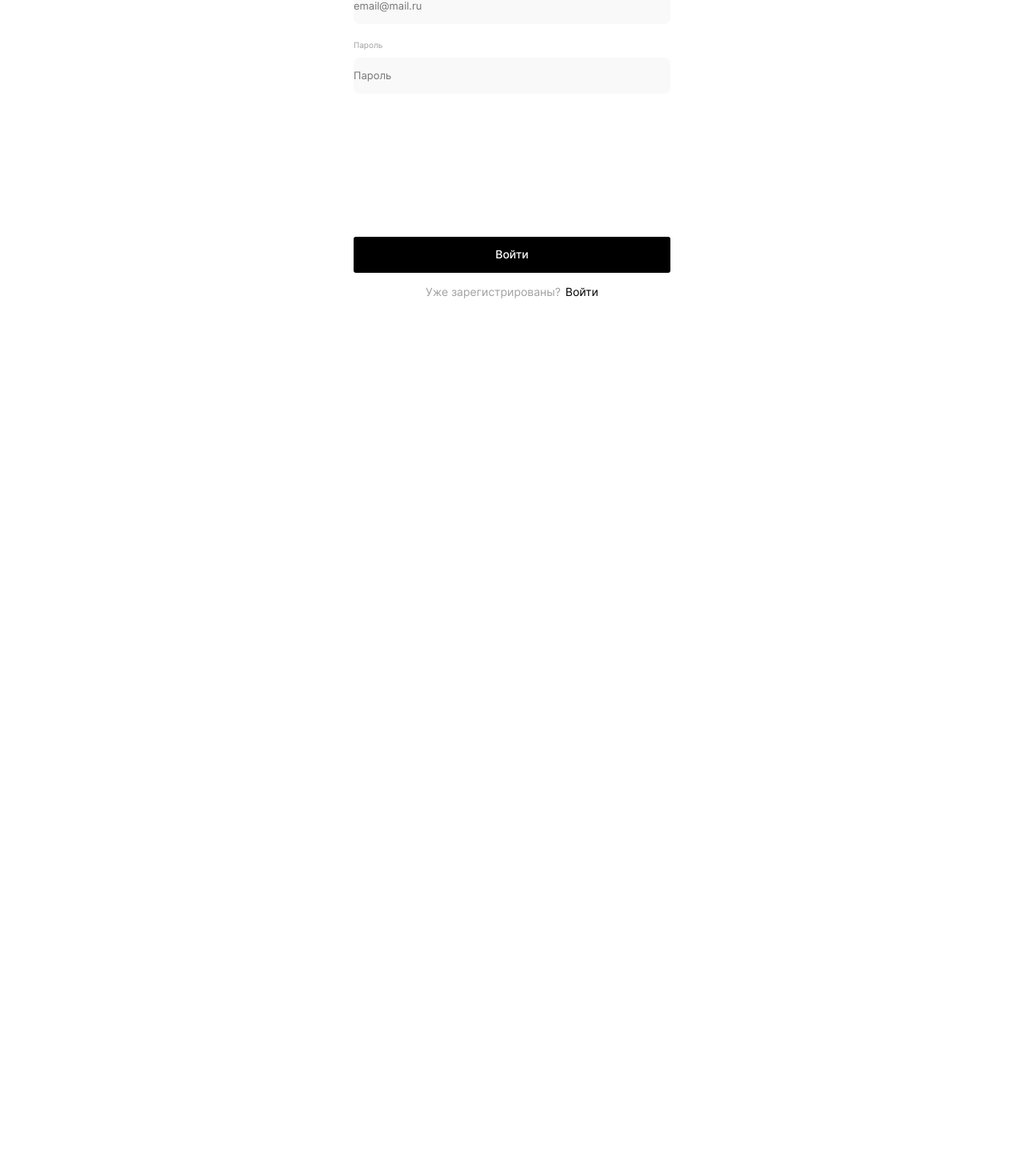
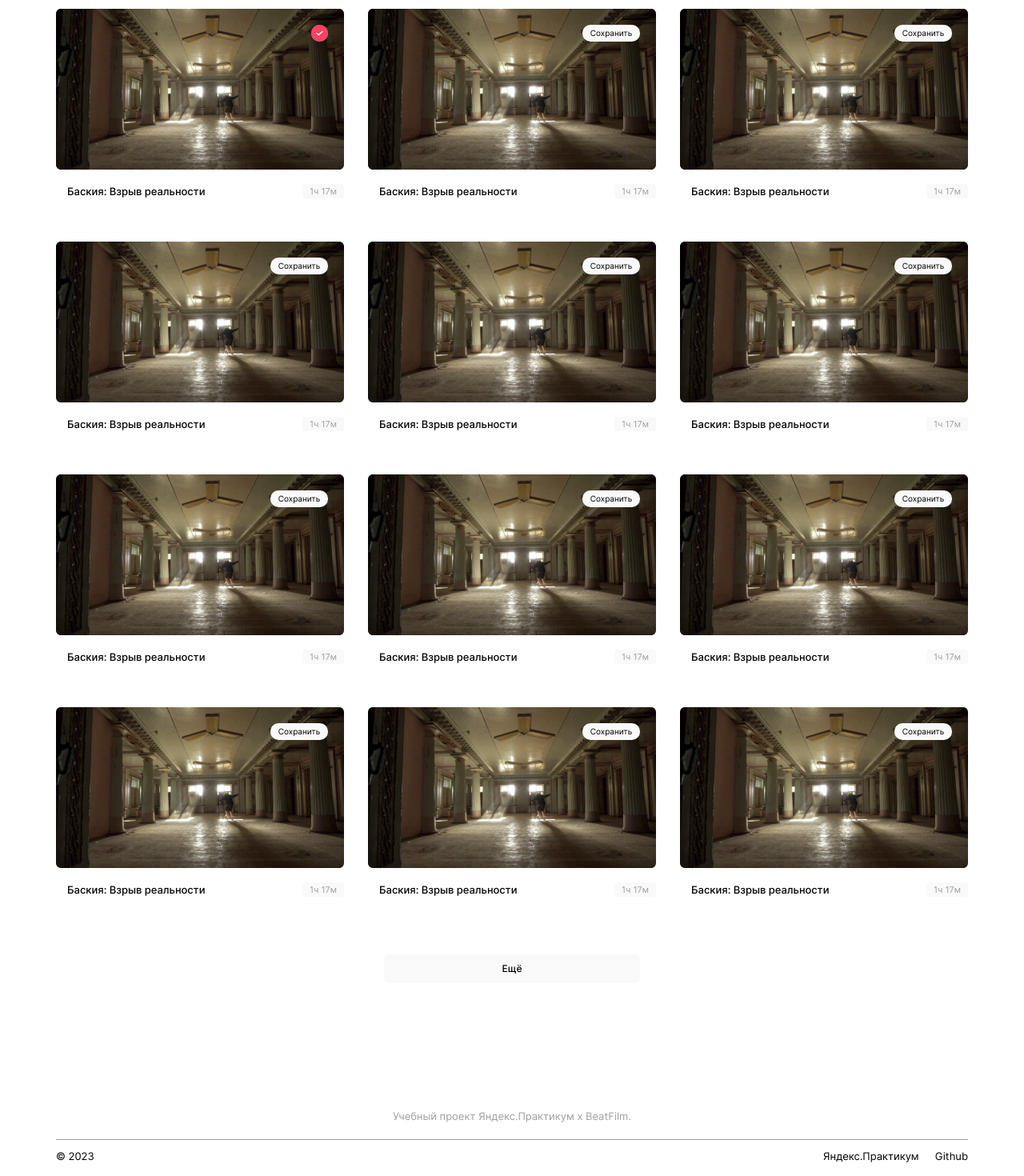
Before and after one commit to KrisGurach/Diploma-frontend, a React (Create React App) app in the folder movies-explorer-frontend/: page /movies in a window 1280 px wide. Shown: the part 346-1816 px from the top of the page at 80% size. Before the commit the page ends 800 px from the top, so only its background shows below. Built offline with nearby package versions, Linux system fonts and the light colour scheme.

Commit message:
added Routes

```diff
--- a/movies-explorer-frontend/src/components/App/App.jsx
+++ b/movies-explorer-frontend/src/components/App/App.jsx
@@ -1,53 +1,50 @@
-import './App.css';
-import Header from '../Header/Header.jsx';
-import Promo from '../Main/Promo/Promo';
-import NavTab from '../Main/Navtab/NavTab';
-import AboutProject from '../Main/AboutProject/AboutProject';
-import Techs from '../Main/Techs/Techs.jsx';
-import AboutMe from '../Main/AboutMe/AboutMe'
-import Portfolio from '../Main/Portfolio/Portfolio';
-import Footer from '../Footer/Footer';
-import SearchForm from '../Movies/SearchForm/SearchForm';
-import MoviesCardList from '../Movies/MoviesCardList/MoviesCardList';
-import LoginV2 from '../Login/Login';
-import Register from '../Register/Register';
+import "./App.css";
+import Header from "../Header/Header.jsx";
+import Promo from "../Main/Promo/Promo";
+import NavTab from "../Main/Navtab/NavTab";
+import AboutProject from "../Main/AboutProject/AboutProject";
+import Techs from "../Main/Techs/Techs.jsx";
+import AboutMe from "../Main/AboutMe/AboutMe";
+import Portfolio from "../Main/Portfolio/Portfolio";
+import Footer from "../Footer/Footer";
+import SearchForm from "../Movies/SearchForm/SearchForm";
+import MoviesCardList from "../Movies/MoviesCardList/MoviesCardList";
+import LoginV2 from "../Login/Login";
+import Register from "../Register/Register";
+import Movies from "../Movies/Movies";
+import Main from "../Main/Main";
+import { Route, Routes } from "react-router-dom";
+import Login from "../Login/Login";
 
 function App() {
   return (
     <div className="App">
-      {/* Лэндинг главный
-       <Header />
-      <Promo />
-      <NavTab />
-      <AboutProject />
-      <Techs />
-      <AboutMe />
-      <Portfolio />
-      <Footer />   */}
+      <Header />
+      <Routes>
 
-      {/* Страница "Все фильмы"
-      <Header />
-      <SearchForm />
-      <MoviesCardList />
-      <Footer />  */}
+        {/* Лэндинг главный */}
+        <Route path="/" element={<Main />} />
 
-      {/* Страница "Сохраненные фильмы" */}
+        {/* Страница "Все фильмы" */}
+        <Route path="/movies" element={<Movies />} />
 
-      {/* Логин
-      <LoginV2 />
-      */}
+        {/* Страница "Сохраненные фильмы" */}
+        {/* <Route path="/saved-movies" element={<SavedMovies />} /> */}
 
-      {/* Регистрация */}
-      <Register />
+        {/* Вход */}
+        <Route path="/signin" element={<Login />} />
 
-      {/* Профиль
-      <Header />
-       */}
+        {/* Регистрация */}
+        <Route path="/signup" element={<Register />} />
 
+        {/* Профиль */}
+        {/* <Route path="/profile" element={<Profile />} /> */}
 
-      {/* 404 */}
+        {/* 404 */}
+        {/* <Route path="*" element={NotFound} /> */}
 
-
+      </Routes>
+      <Footer />
     </div>
   );
 }
--- /dev/null
+++ b/movies-explorer-frontend/src/components/Main/Main.jsx
@@ -0,0 +1,19 @@
+import AboutMe from "./AboutMe/AboutMe";
+import AboutProject from "./AboutProject/AboutProject";
+import NavTab from "./Navtab/NavTab";
+import Portfolio from "./Portfolio/Portfolio";
+import Promo from "./Promo/Promo";
+import Techs from "./Techs/Techs";
+
+export default function Main({}) {
+  return (
+    <div className="main">
+      <Promo />
+      <NavTab />
+      <AboutProject />
+      <Techs />
+      <AboutMe />
+      <Portfolio />
+    </div>
+  );
+}
--- /dev/null
+++ b/movies-explorer-frontend/src/components/Movies/Movies.jsx
@@ -0,0 +1,12 @@
+import MoviesCardList from "./MoviesCardList/MoviesCardList";
+import SearchForm from "./SearchForm/SearchForm";
+
+export default function Movies({}) {
+  return (
+    <div className="Movies">
+      <SearchForm />
+      <MoviesCardList />
+      {/* <Preloader /> */}
+    </div>
+  );
+}
```
